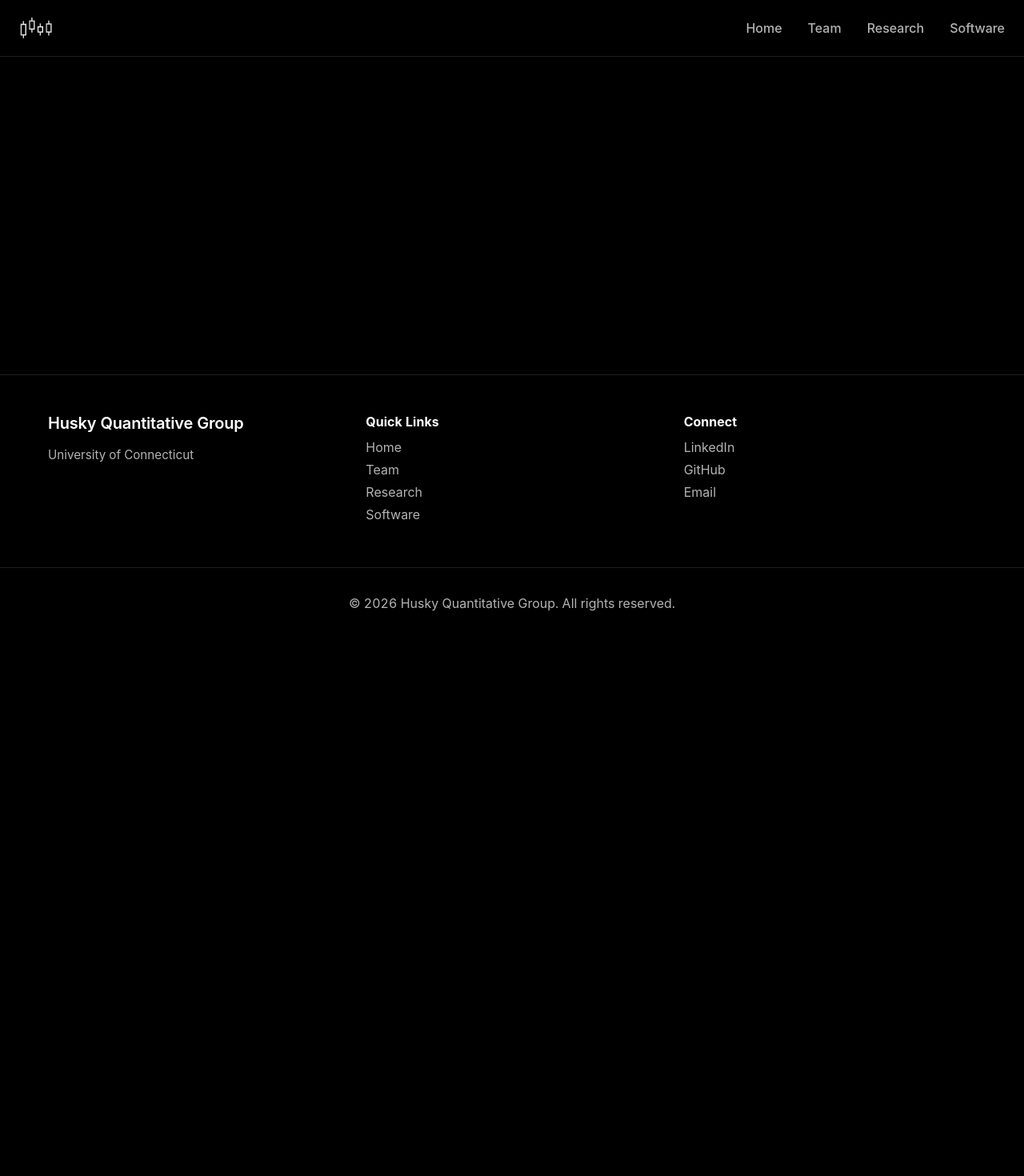
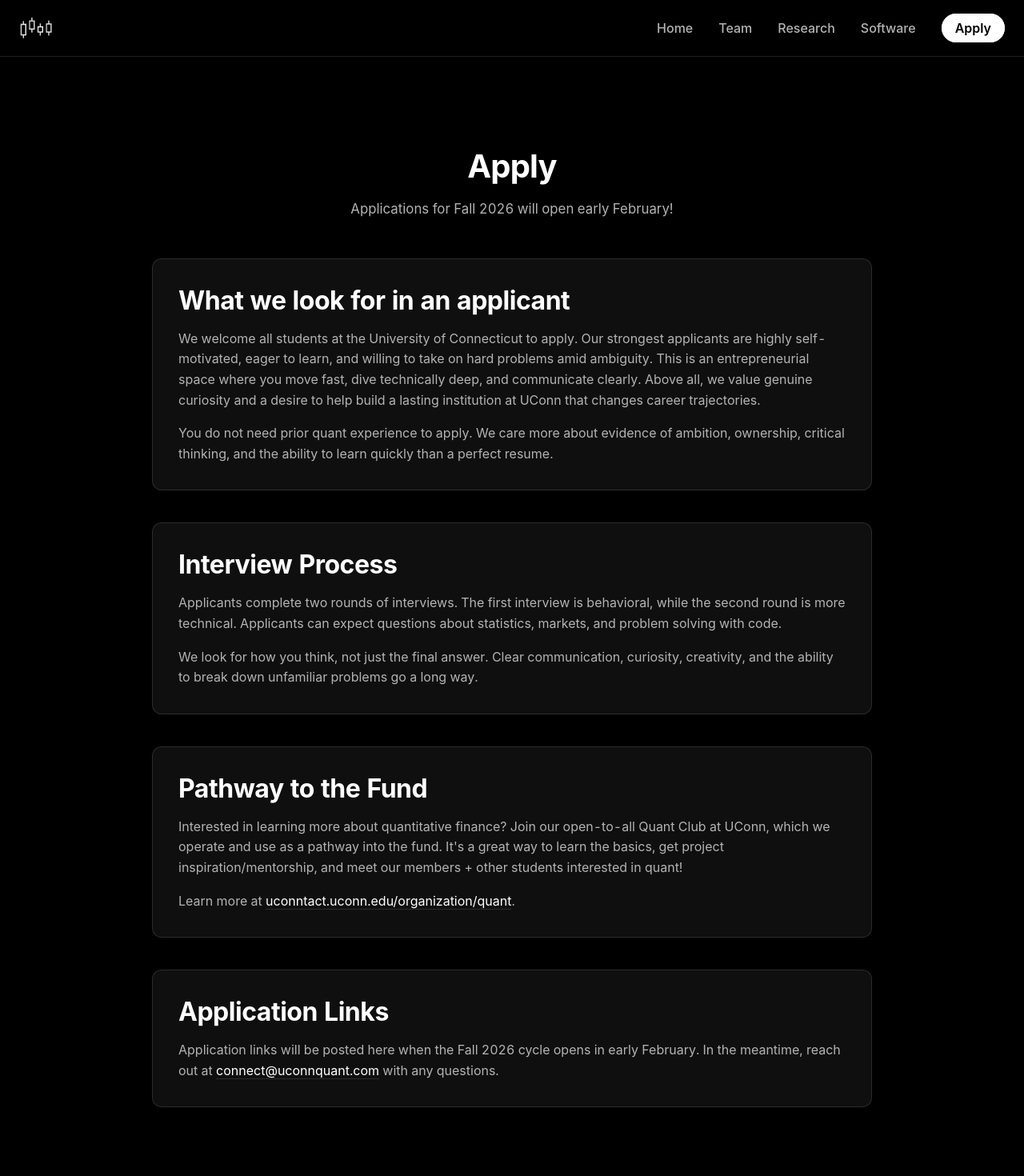
Before and after one commit to Husky-Quantitative-Group/hqg-website, a React (Vite) app: page /apply in a window 1280 px wide. Shown: the top 1470 px of the page at 80% size. Before the commit the page ends 800 px from the top, so only its background shows below. Built offline with nearby package versions, Linux system fonts and the light colour scheme.

Commit message:
feat: apply v1

```diff
--- a/src/App.jsx
+++ b/src/App.jsx
@@ -7,6 +7,7 @@
 import Research from './pages/Research';
 import ResearchPost from './pages/ResearchPost';
 import Software from './pages/Software';
+import Apply from './pages/Apply';
 import './App.css';
 
 function App() {
@@ -21,6 +22,7 @@
             <Route path="/research" element={<Research />} />
             <Route path="/research/:slug" element={<ResearchPost />} />
             <Route path="/software" element={<Software />} />
+            <Route path="/apply" element={<Apply />} />
           </Routes>
         </main>
         <Footer />
--- a/src/components/Footer.jsx
+++ b/src/components/Footer.jsx
@@ -16,6 +16,7 @@
             <li><a href="/team">Team</a></li>
             <li><a href="/research">Research</a></li>
             <li><a href="/software">Software</a></li>
+            <li><a href="/apply">Apply</a></li>
           </ul>
         </div>
         <div className="footer-section">
--- a/src/components/Navigation.jsx
+++ b/src/components/Navigation.jsx
@@ -40,6 +40,11 @@
               Software
             </Link>
           </li>
+          <li className="nav-item nav-item-cta">
+            <Link to="/apply" className="nav-link nav-cta" onClick={() => setMobileMenuOpen(false)}>
+              Apply
+            </Link>
+          </li>
         </ul>
       </div>
     </nav>
--- a/src/data/members.json
+++ b/src/data/members.json
@@ -32,7 +32,7 @@
   {
     "name": "Ethan Thomas",
     "role": "Developer",
-    "headshot": "placeholder.png",
+    "headshot": "ethan-thomas.png",
     "linkedin": "https://www.linkedin.com/in/ethanthomas0/"
   },
   {
--- /dev/null
+++ b/src/pages/Apply.jsx
@@ -0,0 +1,62 @@
+import React from 'react';
+import '../styles/Apply.css';
+
+function Apply() {
+  return (
+    <div className="apply">
+      <div className="container">
+        <h1>Apply</h1>
+        <p className="apply-status">Applications for Fall 2026 will open early February!</p>
+
+        <section className="apply-section">
+          <h2>What we look for in an applicant</h2>
+          <p>
+            We welcome all students at the University of Connecticut to apply. Our strongest applicants are
+            highly self-motivated, eager to learn, and willing to take on hard problems amid ambiguity. This
+            is an entrepreneurial space where you move fast, dive technically deep, and communicate clearly.
+            Above all, we value genuine curiosity and a desire to help build a lasting institution at UConn
+            that changes career trajectories.
+          </p>
+          <p>
+            You do not need prior quant experience to apply. We care more about evidence of ambition, ownership, critical
+            thinking, and the ability to learn quickly than a perfect resume.
+          </p>
+        </section>
+
+        <section className="apply-section">
+          <h2>Interview Process</h2>
+          <p>
+            Applicants complete two rounds of interviews. The first interview is behavioral, while the second
+            round is more technical. Applicants can expect questions about statistics, markets, and problem
+            solving with code.
+          </p>
+          <p>
+            We look for how you think, not just the final answer. Clear communication, curiosity, creativity, and the
+            ability to break down unfamiliar problems go a long way.
+          </p>
+        </section>
+
+        <section className="apply-section">
+          <h2>Pathway to the Fund</h2>
+          <p>
+            Interested in learning more about quantitative finance? Join our open-to-all Quant Club at UConn,
+            which we operate and use as a pathway into the fund. It's a great way to learn the basics, get project inspiration/mentorship, and meet our members + other students interested in quant!
+          </p>
+          <p>
+            Learn more at <a href="https://uconntact.uconn.edu/organization/quant" target="_blank" rel="noreferrer">uconntact.uconn.edu/organization/quant</a>.
+          </p>
+        </section>
+
+        <section className="apply-section">
+          <h2>Application Links</h2>
+          <p className="apply-muted">
+            Application links will be posted here when the Fall 2026 cycle opens in early February. In the meantime, reach
+            out at <a href="mailto:connect@uconnquant.com">connect@uconnquant.com</a> with any questions.
+          </p>
+        </section>
+      </div>
+    </div>
+  );
+}
+
+export default Apply;
--- /dev/null
+++ b/src/styles/Apply.css
@@ -0,0 +1,62 @@
+.apply {
+  padding: 6rem 20px;
+  min-height: calc(100vh - 70px - 280px);
+  background-color: var(--color-bg);
+  color: var(--color-text);
+}
+
+.apply .container > h1 {
+  text-align: center;
+  margin-bottom: 1rem;
+  margin-top: 1rem;
+}
+
+.apply-status {
+  text-align: center;
+  max-width: 720px;
+  margin: 0 auto 3rem;
+  color: var(--color-muted);
+  font-size: 1.05rem;
+}
+
+.apply-section {
+  max-width: 900px;
+  margin: 0 auto 2.5rem;
+  padding: 2rem;
+  background: var(--color-surface);
+  border: 1px solid var(--color-border);
+  border-radius: 12px;
+}
+
+.apply-section h2 {
+  margin-bottom: 1rem;
+}
+
+.apply-section p {
+  color: var(--color-muted);
+  margin-bottom: 1rem;
+}
+
+.apply-section p:last-child {
+  margin-bottom: 0;
+}
+
+.apply-muted {
+  color: var(--color-subtle);
+}
+
+.apply-section a {
+  color: var(--color-text);
+  text-decoration: none;
+  border-bottom: 1px solid var(--color-border);
+}
+
+.apply-section a:hover {
+  border-bottom-color: var(--color-text);
+}
+
+@media (max-width: 768px) {
+  .apply-section {
+    padding: 1.5rem;
+  }
+}
--- a/src/styles/Navigation.css
+++ b/src/styles/Navigation.css
@@ -62,6 +62,21 @@
   border-bottom-color: var(--color-text);
 }
 
+.nav-cta {
+  color: #000000;
+  background: var(--color-text);
+  border-radius: 999px;
+  padding: 0.45rem 1rem;
+  font-weight: 600;
+  border: 1px solid var(--color-text);
+}
+
+.nav-cta:hover {
+  color: var(--color-text);
+  background: transparent;
+  border-bottom-color: transparent;
+}
+
 .hamburger {
   display: none;
   flex-direction: column;
@@ -124,4 +139,12 @@
   .nav-link {
     border: none;
   }
+
+  .nav-item-cta {
+    border-bottom: none;
+  }
+
+  .nav-cta {
+    width: fit-content;
+  }
 }
```
Also changed, not shown: src/assets/headshots/ethan-thomas.png (added).
